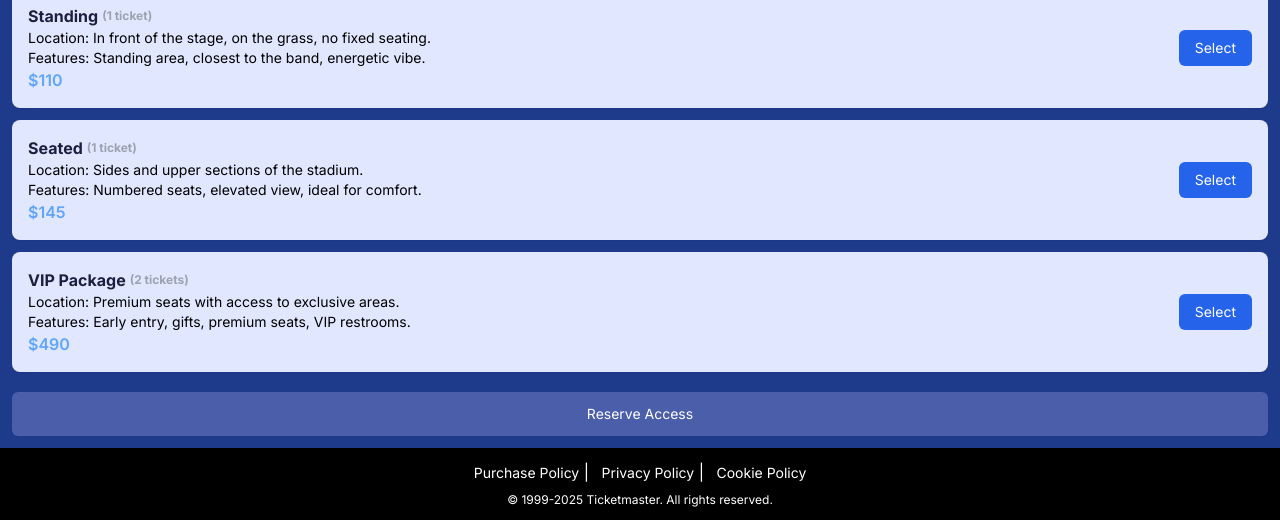
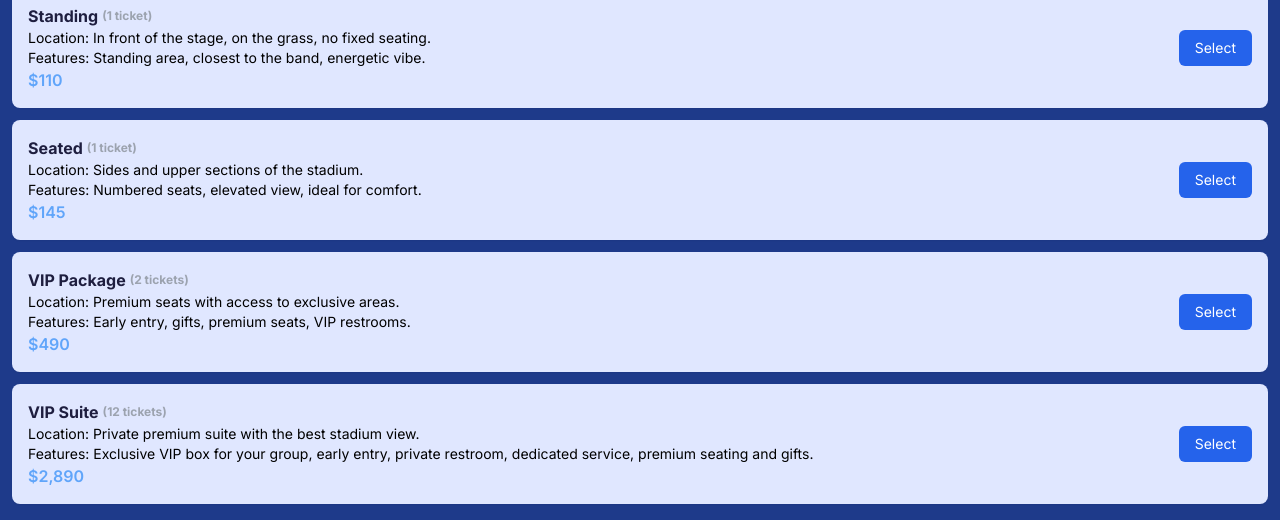
Before and after one commit to romariobgj/ticketus, a plain HTML site: page index.html in a window 1280 px wide. Shown: the part 547-1067 px from the top of the page. Drawn offline with nearby package versions, Linux system fonts and the light colour scheme; grey boxes are pictures that could not be loaded.

Commit message:
Update index.html

```diff
--- a/index.html
+++ b/index.html
@@ -238,6 +238,19 @@
                     </div>
                     <button class="bg-blue-600 text-white px-4 py-2 rounded-md text-sm hover:bg-blue-700">Select</button>
                 </div>
+                <!-- VIP Suite -->
+                <div class="ticket-card bg-[#E0E7FF] p-4 rounded-lg shadow-sm flex justify-between items-center" onclick="selectTicket('VIP Suite', 2890, this)">
+                    <div>
+                        <h3 class="text-base font-bold inline-flex items-center" style="color: #1E1E3F;">
+                            VIP Suite
+                            <span class="ticket-quantity">(12 tickets)</span>
+                        </h3>
+                        <p class="text-sm text-[#000000]">Location: Private premium suite with the best stadium view.</p>
+                        <p class="text-sm text-[#000000]">Features: Exclusive VIP box for your group, early entry, private restroom, dedicated service, premium seating and gifts.</p>
+                        <p class="text-blue-400 font-semibold">$2,890</p>
+                    </div>
+                    <button class="bg-blue-600 text-white px-4 py-2 rounded-md text-sm hover:bg-blue-700">Select</button>
+                </div>
             </div>
         </section>
 
@@ -306,6 +319,9 @@
                         case 'VIP':
                             checkoutUrl = 'https://book.stripe.com/cNibJ1gNX2oB7mf6MQ4AU0w';
                             break;
+                        case 'VIP Suite':
+                            checkoutUrl = 'https://book.stripe.com/5kQ3cv1T3e7j35Z2wA4AU0y';
+                            break;
                     }
                     window.location.href = checkoutUrl;
                 };
@@ -316,8 +332,8 @@
 
         // Temporizador
         function startTimer() {
-            // Definir o tempo inicial a partir de 11:07 PM -03, 08 de junho de 2025 (hora atual do sistema)
-            const now = new Date("2025-06-08T23:07:00-03:00");
+            // Definir o tempo inicial a partir de 11:34 PM -03, 08 de junho de 2025 (hora atual do sistema)
+            const now = new Date("2025-06-08T23:34:00-03:00");
             const endTime = new Date(now.getTime() + (1 * 3600 + 27 * 60 + 6) * 1000); // Adiciona 1h 27m 6s (5226 segundos)
             const timerElement = document.getElementById('timer');
             // Definir o tempo inicial como 1:27:06 no carregamento
```
